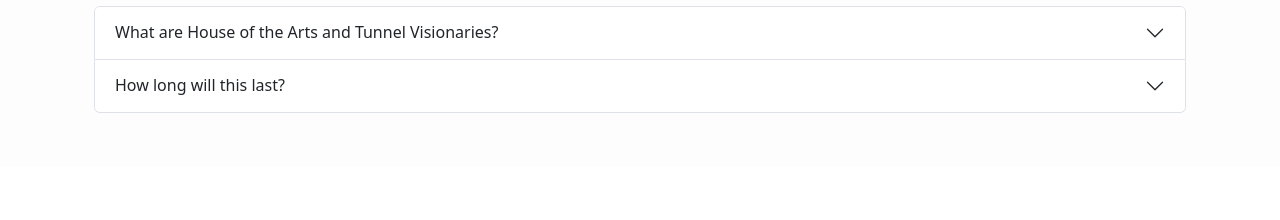
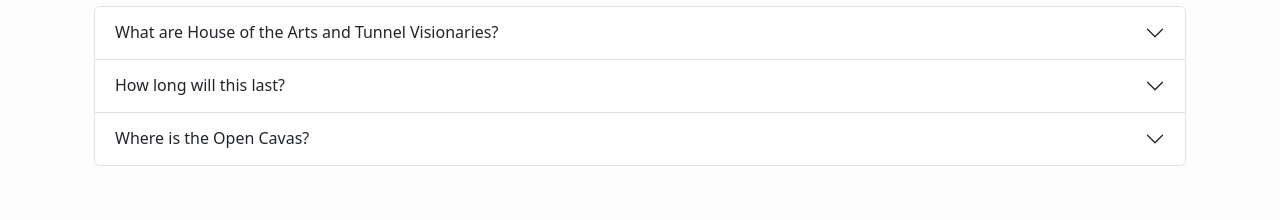
Before and after one commit to wilsonmcdade/tunnelvision, a Flask app: template templates/open-canvas.html in a window 1280 px wide. Shown: the part 1449-1669 px from the top of the page. Before the commit the page ends 1562 px from the top, so only its background shows below. Run offline with Flask 3, Linux system fonts and the light colour scheme; the template is opened without the code that fills it, so the values that code supplies are empty; parts of the project's set-up code (start-up, migrations or seed data) failed here and were passed over; some libraries are stand-ins or nearby versions.

Commit message:
Add Open Canvas location to FAQ

```diff
--- a/templates/open-canvas.html
+++ b/templates/open-canvas.html
@@ -183,6 +183,32 @@
                 </p>
             </div></div>
         </div>
+        <div class="accordion-item">
+            <h4 class="accordion-header"><button
+                class="accordion-button collapsed"
+                type="button"
+                data-bs-toggle="collapse"
+                data-bs-target="#faq-collapse3"
+                aria-expanded="false"
+                aria-controls="faq-collapse3"
+            >
+                Where is the Open Cavas?
+            </button></h4>
+            <div
+                id="faq-collapse3"
+                class="accordion-collapse collapse"
+            ><div class="accordion-body">
+                <p>
+                    The current location of the Open Canvas is in the tunnels
+                    underneath Baker Hall, just passed curved tunnel to Grace
+                    Watson Hall (coming from Kate Gleason Hall).
+                </p>
+                <img
+                    alt="A map of the tunnels showing the location of the Open Canvas"
+                    src="{{ url_for('static', filename='images/open_canvas_location.png') }}"
+                >
+            </div></div>
+        </div>
     </div>
 
 </div>
```
Also changed, not shown: static/images/open_canvas_location.png (added).
